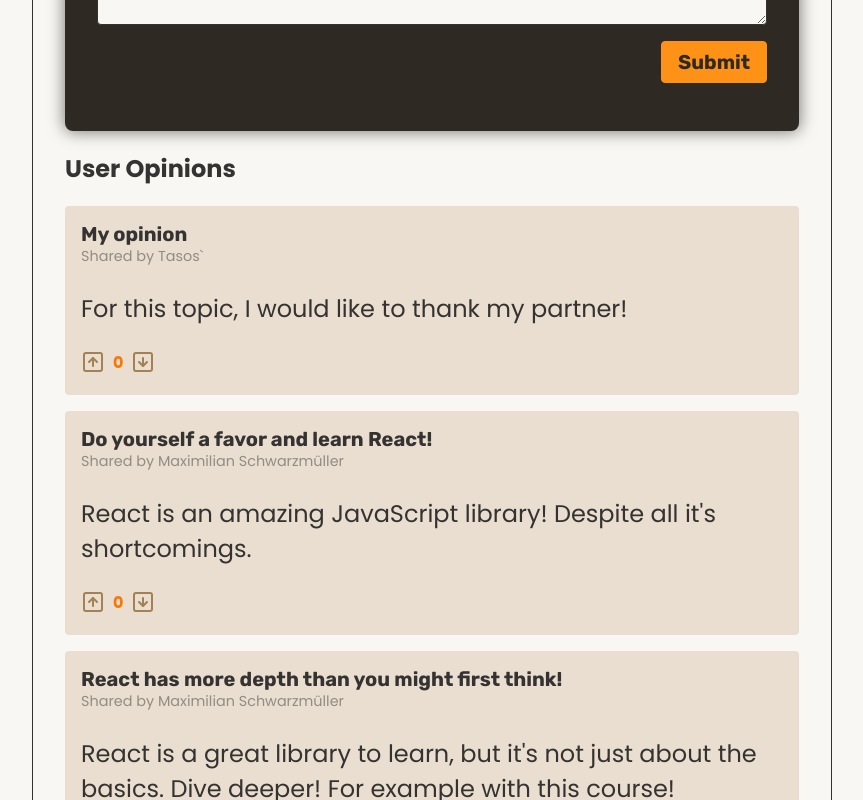
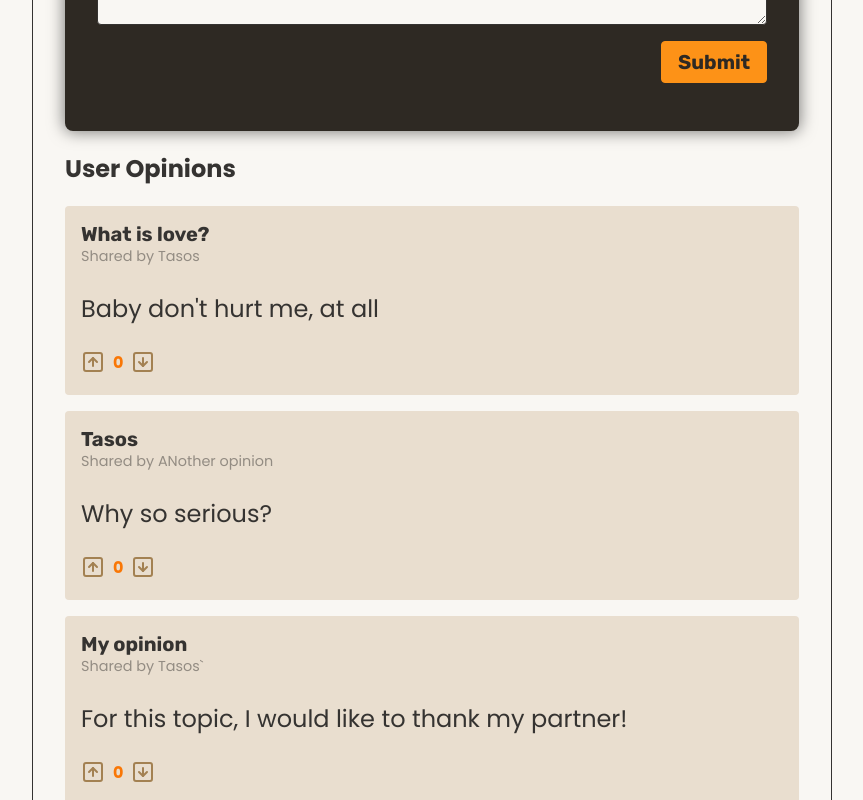
Before and after one commit to AnastasiosMpoletis/opinion-board, a React (Vite) app: page / in a window 1280 px wide. Shown: the part 579-1379 px from the top of the page, without its empty margins (208-1071 px from the left). Built offline with nearby package versions, Linux system fonts and the light colour scheme; data requests are answered from the project's data file.

Commit message:
L-276. Creare Submit component in order to disable submit button while addOpinion is executed, using useFormStatus hook

```diff
--- a/backend/db.json
+++ b/backend/db.json
@@ -1,5 +1,19 @@
 {
   "opinions": [
+    {
+      "id": 1747077370856,
+      "votes": 0,
+      "userName": "Tasos",
+      "title": "What is love?",
+      "body": "Baby don't hurt me, at all"
+    },
+    {
+      "id": 1747076687849,
+      "votes": 0,
+      "userName": "ANother opinion",
+      "title": "Tasos",
+      "body": "Why so serious?"
+    },
     {
       "id": 1747076375943,
       "votes": 0,
--- a/src/components/NewOpinion.jsx
+++ b/src/components/NewOpinion.jsx
@@ -1,5 +1,6 @@
 import { useActionState, use } from "react";
 import { OpinionsContext } from '../store/opinions-context.jsx';
+import Submit from "./Submit.jsx";
 
 export function NewOpinion() {
   const { addOpinion } = use(OpinionsContext);
@@ -82,9 +83,17 @@
           </ul>
         )}
 
-        <p className="actions">
-          <button type="submit">Submit</button>
-        </p>
+        {/** Button moved to {@link ./Submit.jsx} */}
+        {/* <p className="actions">
+          <button
+            type="submit"
+            // We can use pending to disable Submit button while addOpinion is executed.
+            // disabled={pending}
+          >Submit</button>
+        </p> */}
+
+        <Submit />
+
       </form>
     </div>
   );
--- /dev/null
+++ b/src/components/Submit.jsx
@@ -0,0 +1,15 @@
+// useFormStatus must be used in a nested component (Submit is nested inside NewOpinion)
+import { useFormStatus } from "react-dom";
+
+export default function Submit() {
+    // useFormStatus returns a couple of properties. In our case we can use pending.
+    const { pending } = useFormStatus();
+
+    return (
+        <p className="actions">
+            <button type="submit" disabled={pending}>
+                {pending ? 'Submiting...' : 'Submit'}
+            </button>
+        </p>
+    );
+}
```
